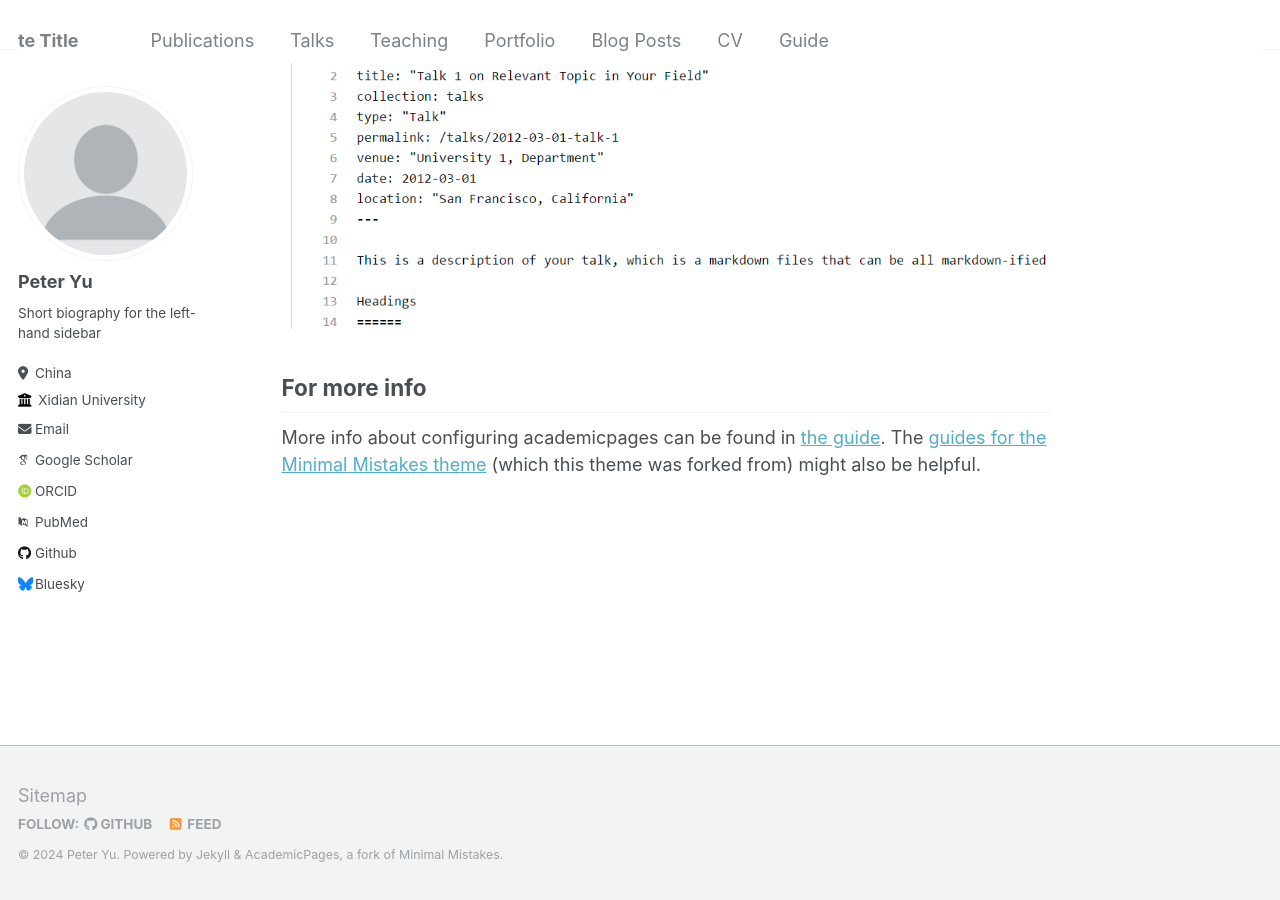
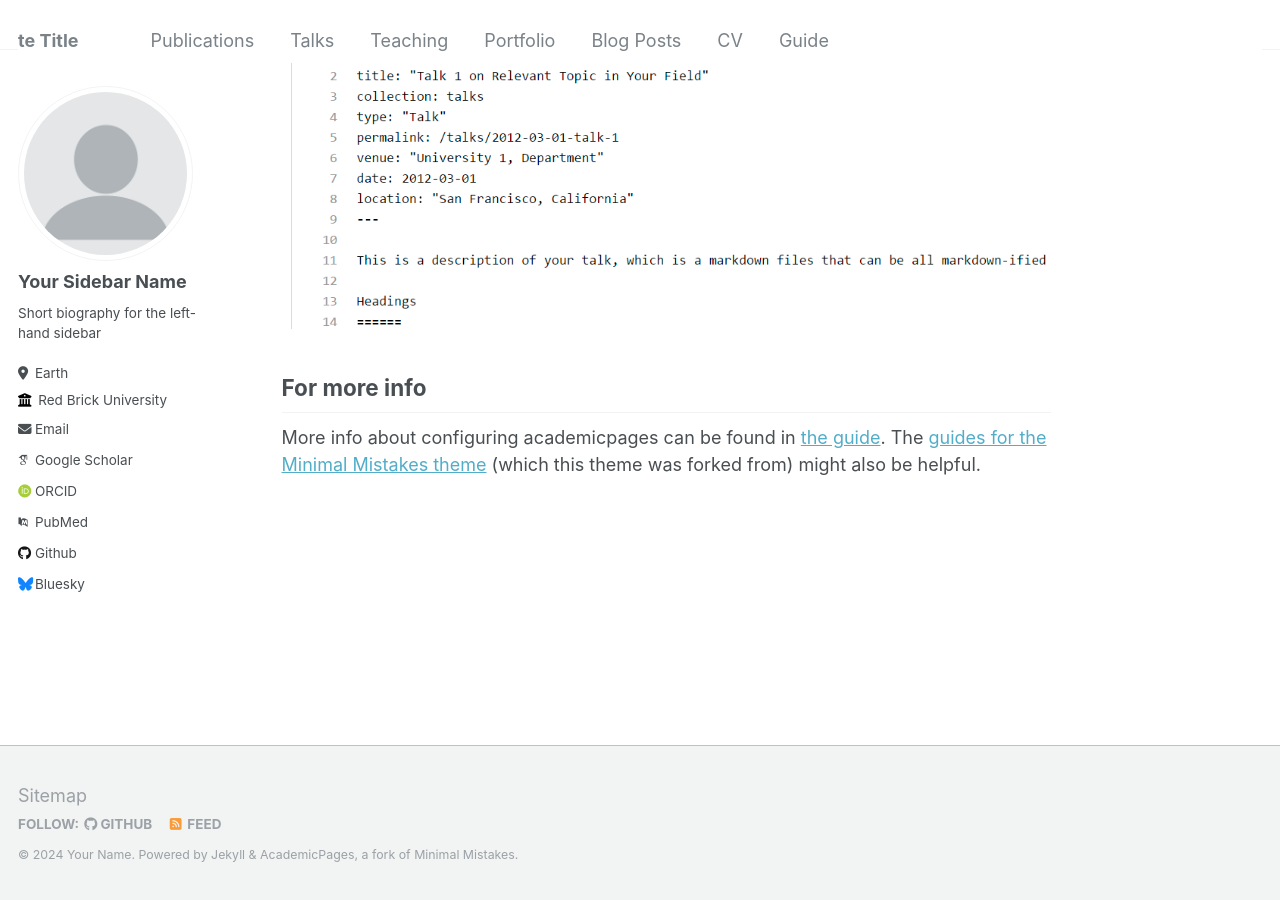
Before and after one commit to Mercy2Green/mercy2green.github.io, a Jekyll site: the page built from _pages/about.md, in a window 1280 px wide and 900 px high, scrolled down 2640 px. Built offline with Jekyll 4.4.1, drawn with Linux system fonts in a browser that asks for light colours; some web fonts are replaced.

Commit message:
Update _config.yml

```diff
--- a/_config.yml
+++ b/_config.yml
@@ -10,9 +10,9 @@
 locale                   : "en-US"
 title                    : "te Title"
 title_separator          : "-"
-name                     : &name "Peter Yu"
+name                     : &name "Your Name"
 description              : &description "personal description"
-url                      : https://https://mercy2green.github.io/ # the base hostname & protocol for your site e.g. "https://mmistakes.github.io"
+url                      : https://academicpages.github.io # the base hostname & protocol for your site e.g. "https://mmistakes.github.io"
 baseurl                  : "" # the subpath of your site, e.g. "/blog"
 repository               : "academicpages/academicpages.github.io"
 
@@ -22,13 +22,13 @@ repository               : "academicpages/academicpages.github.io"
 author:
   # Biographic information
   avatar           : "profile.png"
-  name             : "Peter Yu"
+  name             : "Your Sidebar Name"
   pronouns         : # example: "she/her"
   bio              : "Short biography for the left-hand sidebar"
-  location         : "China"
-  employer         : "Xidian University"
+  location         : "Earth"
+  employer         : "Red Brick University"
   uri              : # URL
-  email            : "mercy2green@gmail.com"
+  email            : "none@example.org"
 
   # Academic websites
   arxiv            : # URL - Update with the correct link to your profile
```
